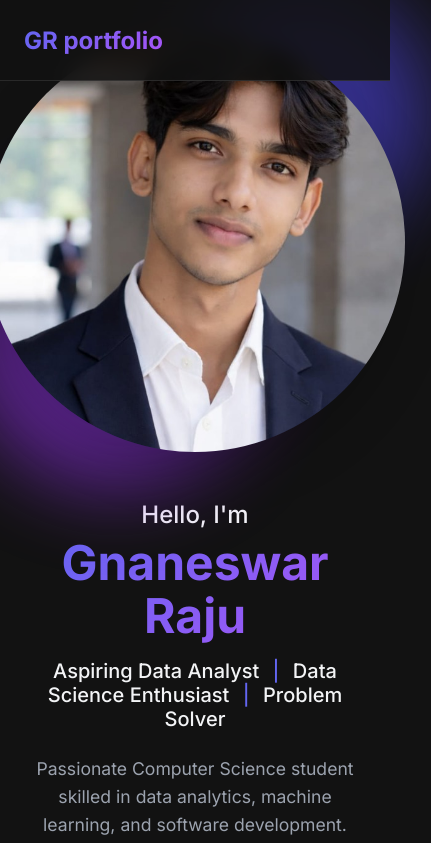
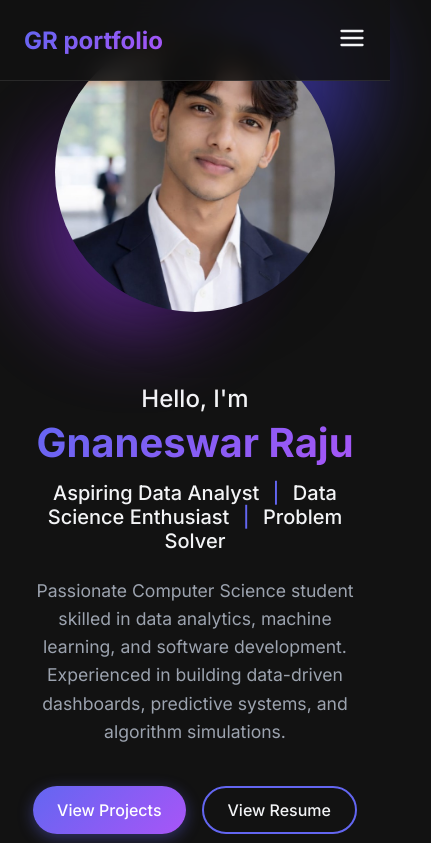
Before and after one commit to Gnaneswar10/portfolio, a React app: page / in a window 390 px wide. Shown: the top 843 px of the page, 431 px wide, since content can reach past the window. Built offline with nearby package versions, Linux system fonts and the light colour scheme; the HTML template or start-up script is replaced by a standard one.

Commit message:
Update portfolio with mobile responsiveness animations and new about section

```diff
--- a/src/components/Navbar.css
+++ b/src/components/Navbar.css
@@ -79,8 +79,43 @@
   color: #a855f7;
 }
 
+.mobile-toggle {
+  display: none;
+  cursor: pointer;
+  color: var(--text-color);
+  z-index: 2000;
+}
+
 @media (max-width: 900px) {
+  .mobile-toggle {
+    display: block;
+  }
+
   .nav-links {
-    display: none; /* In a real app we'd add a hamburger menu. I will keep it simple for now, maybe add horizontal scroll or wrap. */
+    position: fixed;
+    top: 0;
+    right: -100%;
+    width: 250px;
+    height: 100vh;
+    background: var(--nav-bg);
+    backdrop-filter: blur(20px);
+    -webkit-backdrop-filter: blur(20px);
+    flex-direction: column;
+    justify-content: flex-start;
+    padding-top: 100px;
+    gap: 2rem;
+    transition: right 0.4s cubic-bezier(0.175, 0.885, 0.32, 1.275);
+    border-left: 1px solid var(--card-border);
+    box-shadow: -10px 0 30px rgba(0, 0, 0, 0.2);
+    z-index: 1500;
+  }
+
+  .nav-links.mobile-active {
+    right: 0;
+  }
+
+  .theme-toggle-wrapper {
+    margin-left: 0;
+    margin-top: 1rem;
   }
 }
--- a/src/components/Navbar.jsx
+++ b/src/components/Navbar.jsx
@@ -1,9 +1,12 @@
-import React from 'react';
+import React, { useState } from 'react';
 import { NavLink } from 'react-router-dom';
-import { FiSun, FiMoon } from 'react-icons/fi';
+import { FiSun, FiMoon, FiMenu, FiX } from 'react-icons/fi';
 import './Navbar.css';
 
 function Navbar({ theme, toggleTheme }) {
+  const [isOpen, setIsOpen] = useState(false);
+  const toggleMenu = () => setIsOpen(!isOpen);
+  const closeMenu = () => setIsOpen(false);
   const links = [
     { name: 'Home', path: '/' },
     { name: 'About', path: '/about' },
@@ -24,11 +27,16 @@ function Navbar({ theme, toggleTheme }) {
             <span className="gradient-text" style={{ fontWeight: 700, fontSize: '1.5rem' }}>GR portfolio</span>
           </NavLink>
         </div>
-        <ul className="nav-links">
+        <div className="mobile-toggle" onClick={toggleMenu} aria-label="Toggle Menu">
+          {isOpen ? <FiX size={28} /> : <FiMenu size={28} />}
+        </div>
+
+        <ul className={isOpen ? "nav-links mobile-active" : "nav-links"}>
           {links.map(link => (
             <li key={link.name}>
               <NavLink
                 to={link.path}
+                onClick={closeMenu}
                 className={({ isActive }) => (isActive ? 'nav-link active' : 'nav-link')}
               >
                 {link.name}
@@ -36,7 +44,7 @@ function Navbar({ theme, toggleTheme }) {
             </li>
           ))}
           <li className="theme-toggle-wrapper">
-            <button onClick={toggleTheme} className="theme-toggle" aria-label="Toggle Theme">
+            <button onClick={() => { toggleTheme(); closeMenu(); }} className="theme-toggle" aria-label="Toggle Theme">
               {theme === 'dark' ? <FiSun size={20} /> : <FiMoon size={20} />}
             </button>
           </li>
--- a/src/pages/Home.css
+++ b/src/pages/Home.css
@@ -128,6 +128,23 @@
   }
 
   .name {
-    font-size: 3rem;
+    font-size: 2.5rem;
+  }
+
+  .image-wrapper {
+    width: 280px;
+    height: 280px;
+    margin: 0 auto 1.5rem auto;
+  }
+
+  .blob-1 {
+    width: 180px;
+    height: 180px;
+  }
+
+  .blob-2 {
+    width: 200px;
+    height: 200px;
+    bottom: -20px;
   }
 }
```
